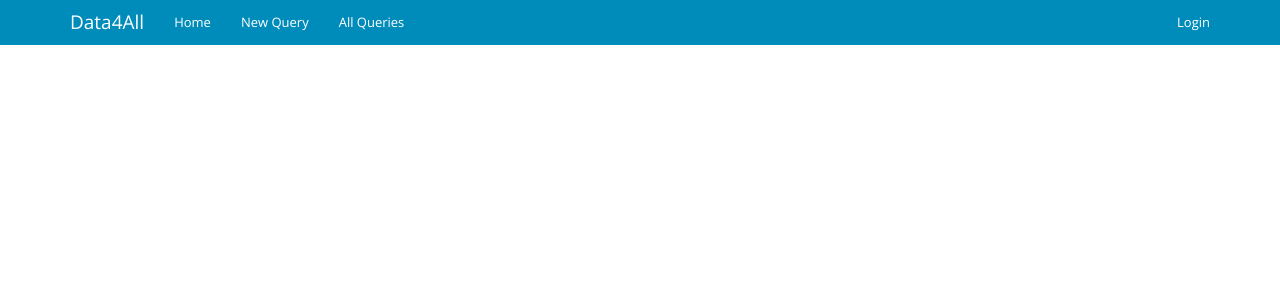
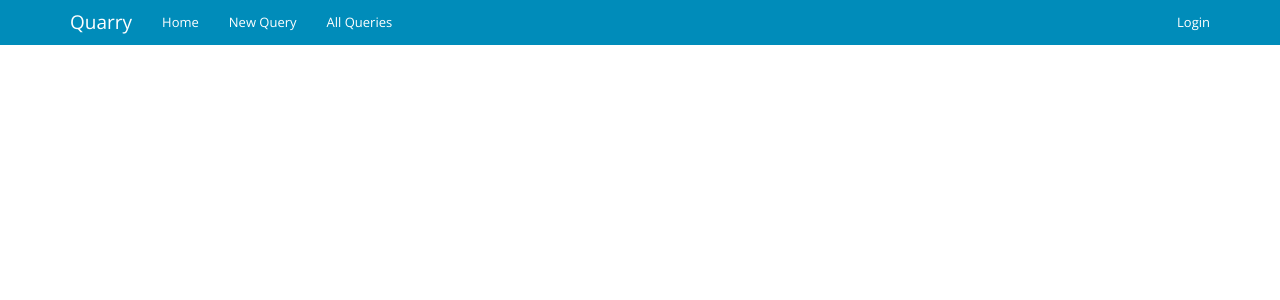
Before and after one commit to wikimedia/analytics-quarry-web, a Python web app: template quarry/web/templates/base.html in a window 1280 px wide. Shown: the top 300 px of the page. Run offline with Jinja, Linux system fonts and the light colour scheme; the template is opened without the code that fills it, so the values that code supplies are empty.

Commit message:
Change header to Quarry
Consistency is the key, so Data4All -> Quarry

Change-Id: I73b47671167b65406c24e693146a9fbb9608b699

```diff
--- a/quarry/web/templates/base.html
+++ b/quarry/web/templates/base.html
@@ -27,7 +27,7 @@
 <div class="navbar navbar-inverse navbar-fixed-top" role="navigation">
     <div class="container">
         <div class="navbar-header">
-            <a class="navbar-brand" href="#">Data4All</a>
+            <a class="navbar-brand" href="#">Quarry</a>
         </div>
         <div class="collapse navbar-collapse">
             <ul class="nav navbar-nav">
```
